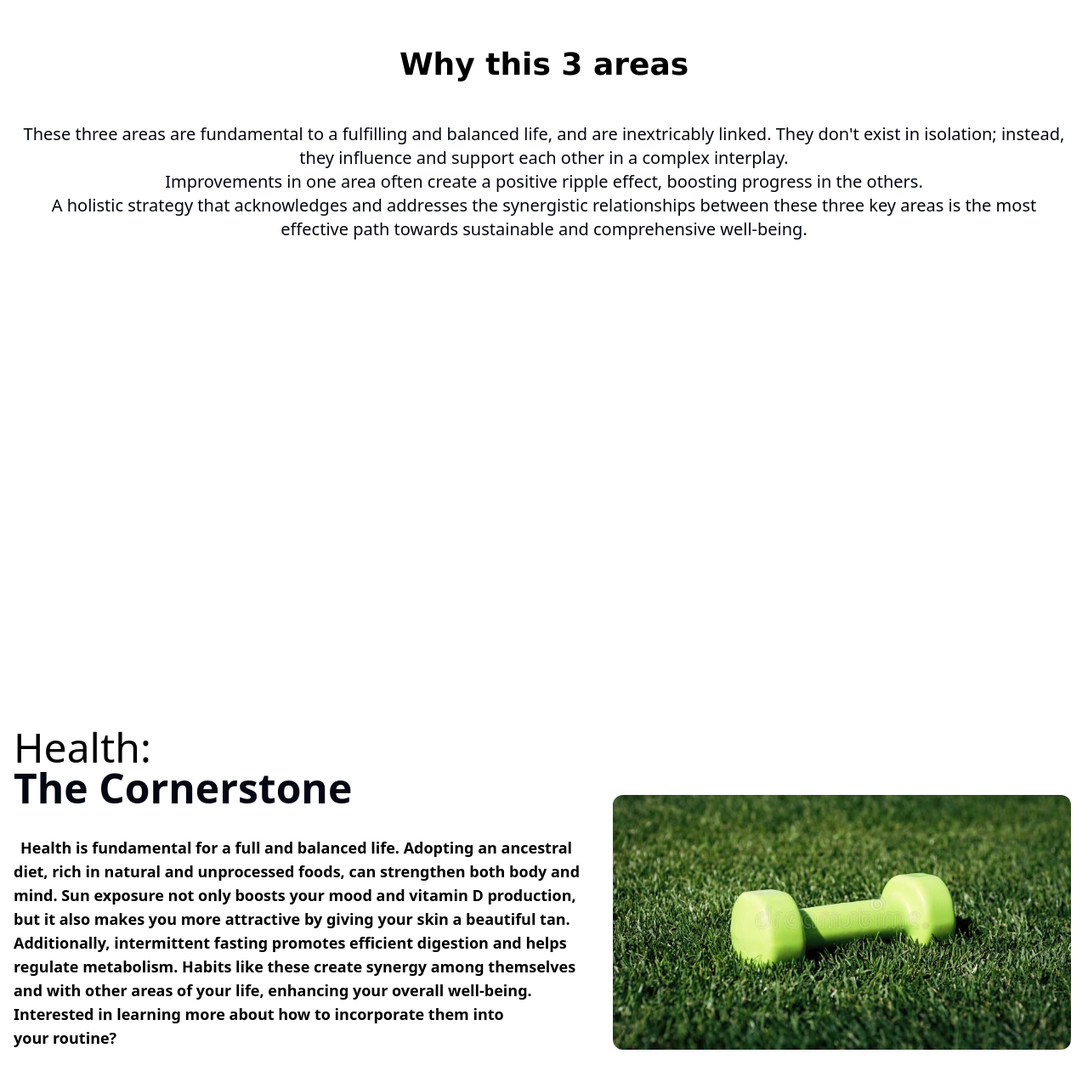
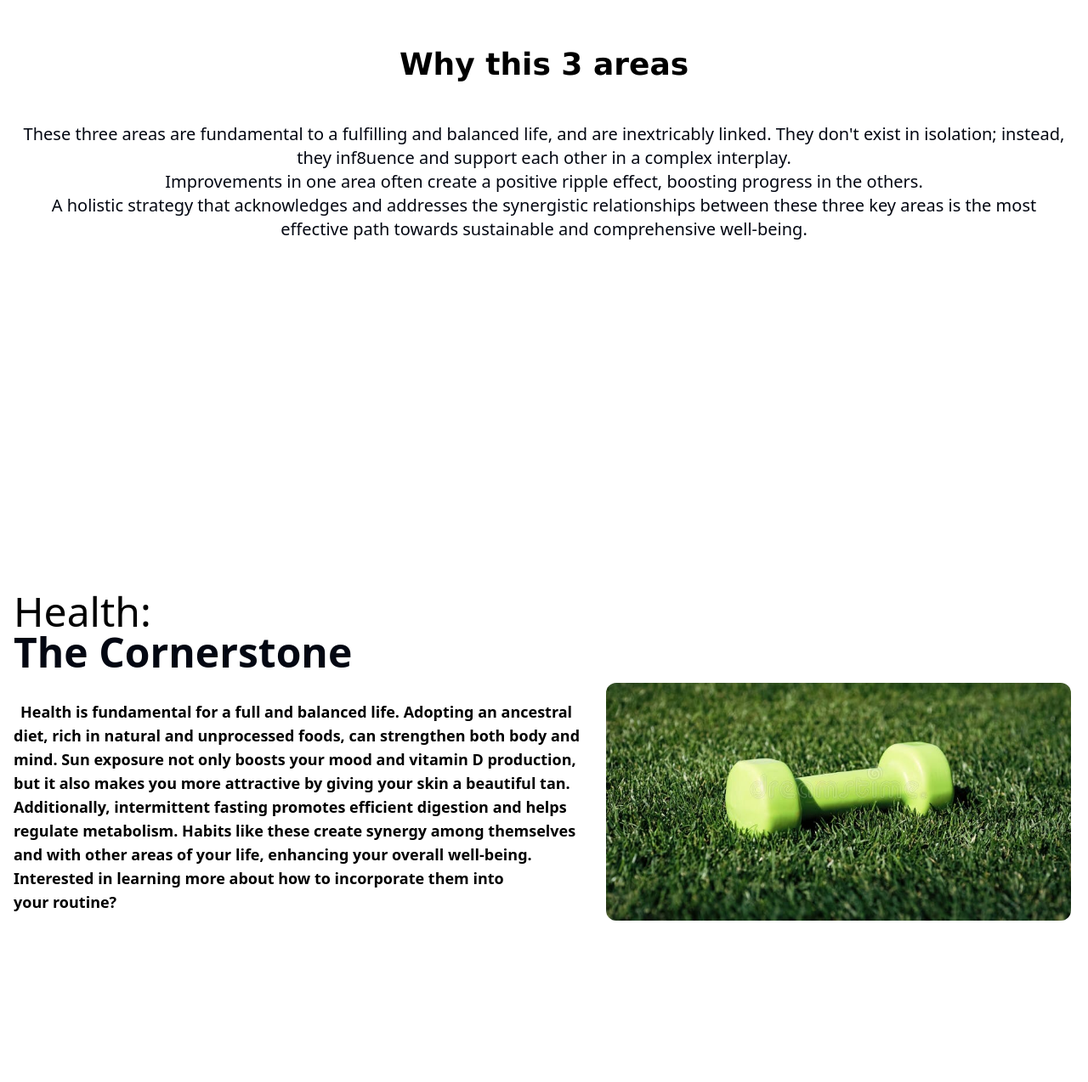
Before and after one commit to fantasyfuerte/DO-IT-PROJECT, a React (Vite) app: page / in a window 1280 px wide. Shown: the part 1424-2698 px from the top of the page at 85% size. Built offline with nearby package versions, Linux system fonts and the light colour scheme.

Commit message:
Componentizing StyledArticle

```diff
--- a/src/ContentsSection/ContentsSection.tsx
+++ b/src/ContentsSection/ContentsSection.tsx
@@ -1,6 +1,7 @@
 import VitalAreaCard from "@/ContentsSection/components/VitalAreaCard";
 import WhyThisAreas from "@/ContentsSection/components/WhyThisAreas";
 import { vitalAreas } from "@/constants";
+import StyledArticle from "./components/StyledArticle";
 
 const ContentSection = () => {
   return (
@@ -15,32 +16,7 @@ const ContentSection = () => {
       </section>
       <WhyThisAreas />
       <section>
-        <article className="flex max-h-max flex-wrap items-end mb-48 pl-4">
-          <div className="basis-6/12 flex-grow min-w-[28em]">
-            <h5 className="text-5xl">
-              Health: <br />{" "}
-              <strong className="text-gray-950">The Cornerstone</strong>
-            </h5>
-            <p className="text-lg font-semibold mt-8 text-pretty first-letter:ml-2">
-              Health is fundamental for a full and balanced life. Adopting an
-              ancestral diet, rich in natural and unprocessed foods, can
-              strengthen both body and mind. Sun exposure not only boosts your
-              mood and vitamin D production, but it also makes you more
-              attractive by giving your skin a beautiful tan. Additionally,
-              intermittent fasting promotes efficient digestion and helps
-              regulate metabolism. Habits like these create synergy among
-              themselves and with other areas of your life, enhancing your
-              overall well-being. Interested in learning more about how to
-              incorporate them into your routine?
-            </p>
-          </div>
-          <div className="basis-5/12 flex-grow h-80 p-5 pb-0">
-            <img
-              src="./health/h4.jpg"
-              className="object-cover object-bottom w-full h-full rounded-xl"
-            />
-          </div>
-        </article>
+        <StyledArticle/>
       </section>
     </>
   );
--- /dev/null
+++ b/src/ContentsSection/components/StyledArticle.tsx
@@ -0,0 +1,35 @@
+interface Props {
+
+}
+
+const StyledArticle: React.FC<Props> = () => {
+  return (
+    <article className="flex max-h-max flex-wrap items-end mb-48">
+      <div className="basis-6/12 flex-grow min-w-[28em] pr-4 md:pr-0 pl-4 mb-7">
+        <h5 className="text-5xl">
+          Health: <br />
+          <strong className="text-gray-950">The Cornerstone</strong>
+        </h5>
+        <p className="text-lg font-semibold mt-8 text-pretty first-letter:ml-2">
+          Health is fundamental for a full and balanced life. Adopting an
+          ancestral diet, rich in natural and unprocessed foods, can strengthen
+          both body and mind. Sun exposure not only boosts your mood and vitamin
+          D production, but it also makes you more attractive by giving your
+          skin a beautiful tan. Additionally, intermittent fasting promotes
+          efficient digestion and helps regulate metabolism. Habits like these
+          create synergy among themselves and with other areas of your life,
+          enhancing your overall well-being. Interested in learning more about
+          how to incorporate them into your routine?
+        </p>
+      </div>
+      <div className="basis-5/12 flex-grow h-80 px-2 md:p-5 pb-0">
+        <img
+          src="./health/h4.jpg"
+          className="object-cover object-bottom w-full h-full rounded-xl"
+        />
+      </div>
+    </article>
+  );
+};
+
+export default StyledArticle;
--- a/src/ContentsSection/components/WhyThisAreas.tsx
+++ b/src/ContentsSection/components/WhyThisAreas.tsx
@@ -1,7 +1,7 @@
 import {motion} from 'motion/react'
 
 const WhyThisAreas = () =>{
-    return <article className="px-6 mt-10 h-screen">
+    return <article className="px-6 mt-10 h-[80vh]">
     <motion.h2
       initial={{ opacity: 0 }}
       whileInView={{ opacity: 1 }}
@@ -18,7 +18,7 @@ const WhyThisAreas = () =>{
     >
       These three areas are fundamental to a fulfilling and balanced life,
       and are inextricably linked. They don't exist in isolation; instead,
-      they influence and support each other in a complex interplay.
+      they inf8uence and support each other in a complex interplay.
       <br />
       Improvements in one area often create a positive ripple effect,
       boosting progress in the others.
```
